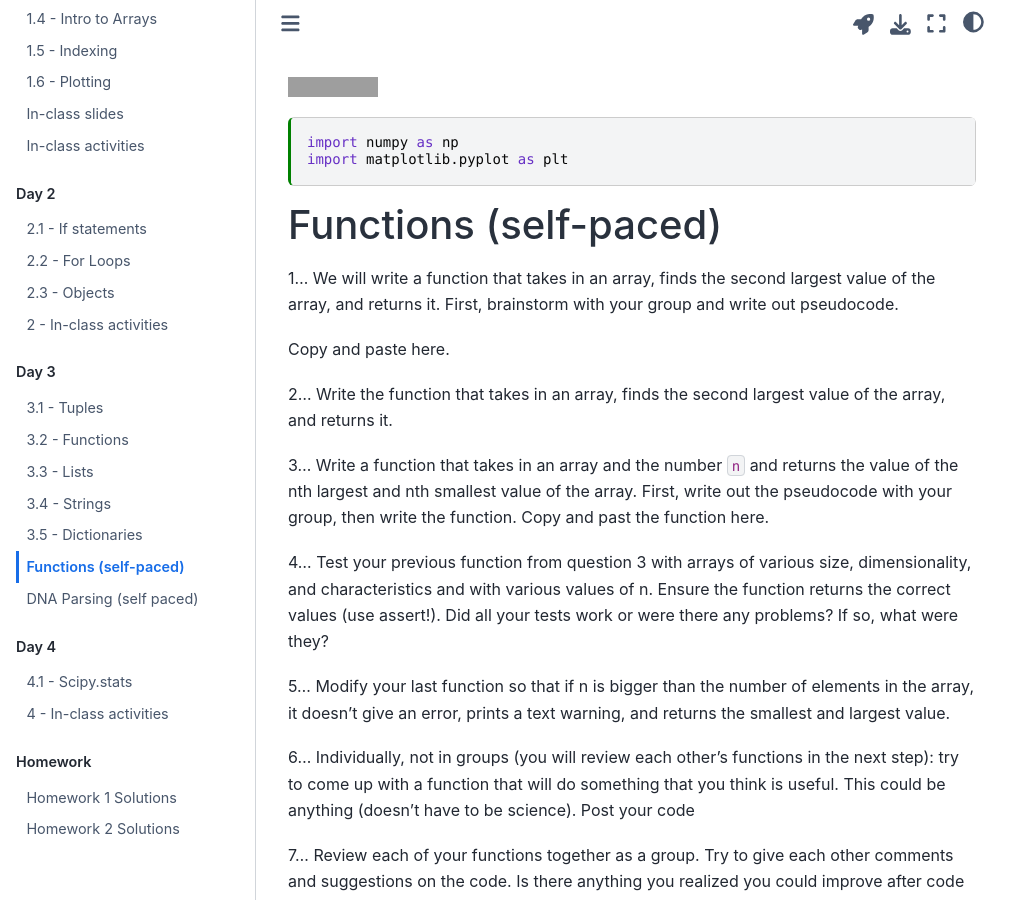
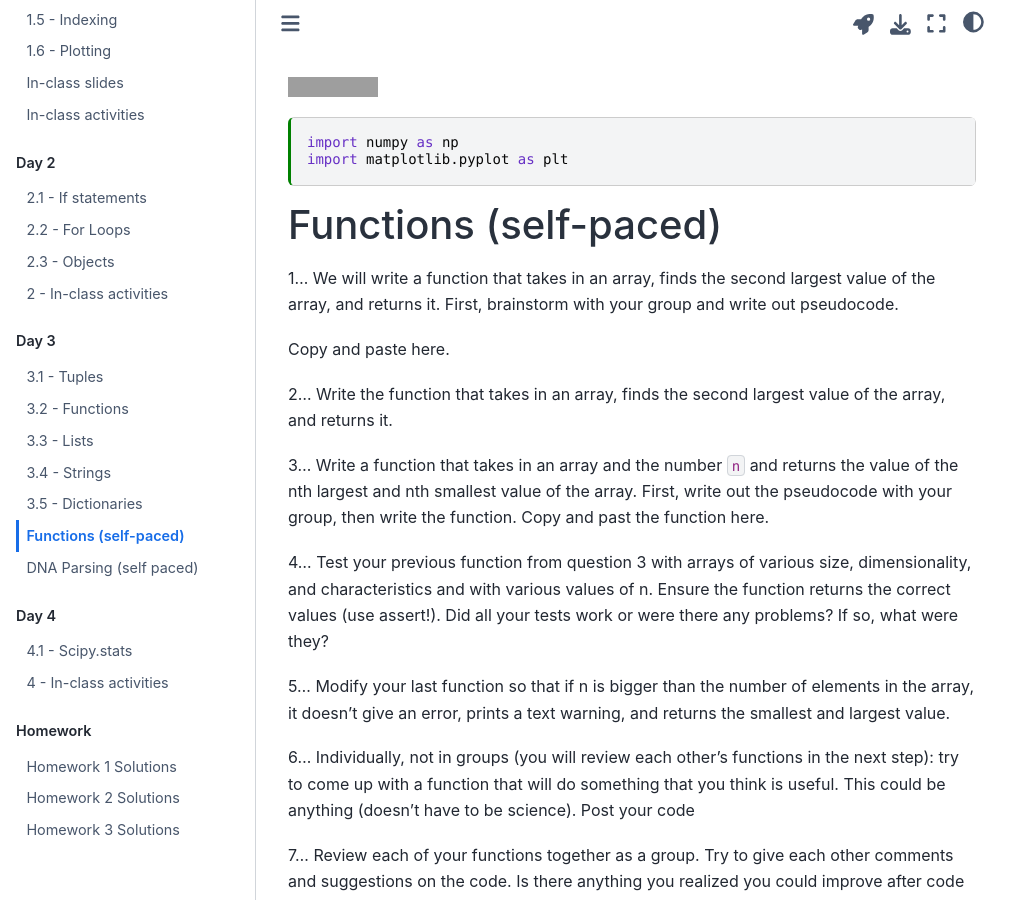
Before and after one commit to QMBC-Python/QMBC-Python.github.io, a Jupyter Book: the page built from content/Day3_InClass_Activities1.ipynb, in a window 1280 px wide and 900 px high. Shown: the whole window, without its empty margins (0-1031 px from the left). Built offline with Jupyter Book 1.0.4 settings and Sphinx 7.4.7 and the Sphinx Book theme 1.1.4, drawn with Linux system fonts in a browser that asks for light colours; pages that are not in the unit, such as notebooks, are missing from menus; grey boxes are pictures that could not be loaded.

Commit message:
Update _toc.yml

```diff
--- a/_toc.yml
+++ b/_toc.yml
@@ -37,3 +37,4 @@
     - file: homeworks/HW_Day2.ipynb
     - file: homeworks/HW_Day2_Solutions.md
     - file: homeworks/Day3_Homework.ipynb
+    - file: homeworks/HW_Day3_Solutions.md
```
